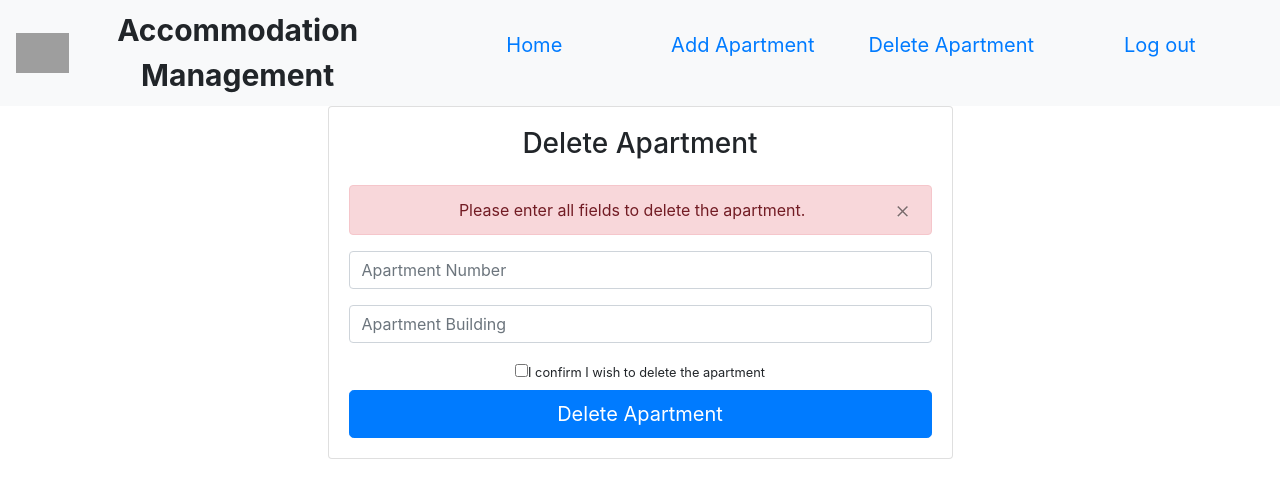
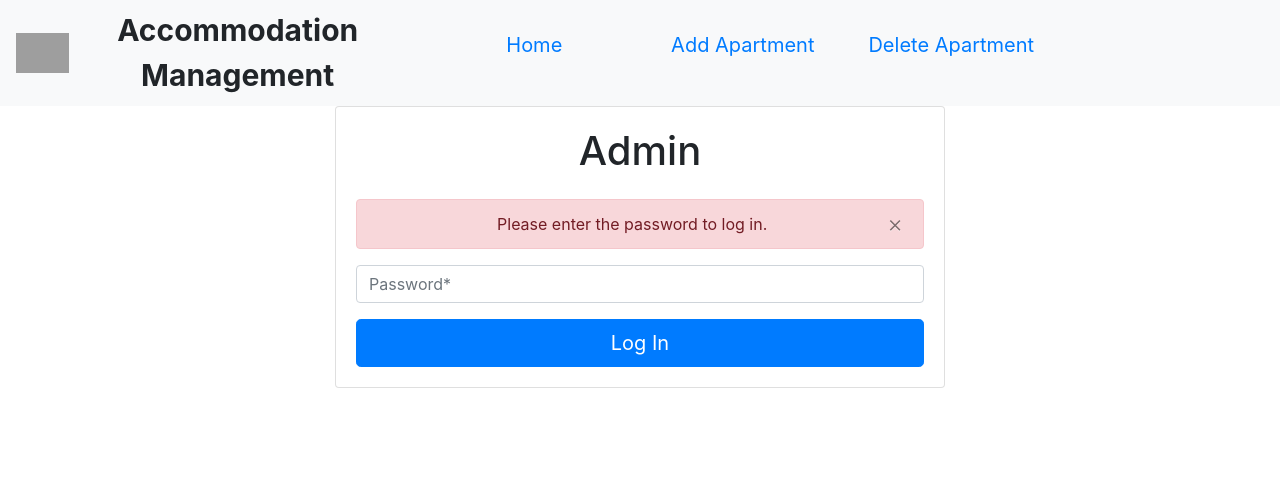
Before and after one commit to JoshDowling/AccommodationFrontEnd, a React (Create React App) app: page /deleteapartment in a window 1280 px wide. Shown: the top 498 px of the page. Built offline with nearby package versions, Linux system fonts and the light colour scheme; grey boxes are pictures that could not be loaded.

Commit message:
Demo ready CRD

```diff
--- a/src/App.js
+++ b/src/App.js
@@ -2,12 +2,12 @@ import React, { Component } from 'react';
 import './App.css';
 import Navbar from './Components/Navbar';
 import { BrowserRouter, Route } from 'react-router-dom';
-import UpdateForm from './Components/UpdateForm';
 import DeleteApartment from './Components/DeleteApartment';
 import AddApartment from './Components/AddApartment';
 import Login from './Components/Login';
 import Home from './Components/Home';
 import ApartmentDetails from './Components/ApartmentDetails';
+import ApartmentDetail from './Components/ApartmentDetail';
 
 
 
@@ -19,12 +19,12 @@ class App extends Component {
           <Navbar />
           <div className= "mainPara">
 
-           <Route exact path="/" component={Login} />
-           <Route exact path="/apartmentDetails" component={ApartmentDetails} />
-           {/* {(sessionStorage.getItem("Account"))=== null? <Route exact path="/addapartment" component={Login} />:<Route exact path="/addapartment" component={AddApartment} />}\*/} <Route exact path="/addapartment" component={AddApartment} />
-           {/* {(sessionStorage.getItem("Account"))=== null? <Route exact path="/delete" component={Login} />:<Route exact path="/delete" component={DeleteForm} /> } */} <Route exact path="/deleteapartment" component={DeleteApartment} />
-           {/* {(sessionStorage.getItem("Account"))=== null? <Route exact path="/updatetrainee" component={Login} />:<Route exact path="/updatetrainee" component={UpdateTrainee} />  } */} <Route exact path="/updateform" component={UpdateForm} />
-            {/* {(sessionStorage.getItem("Account"))=== null? <Route exact path="/home" component={Login} />:<Route exact path="/home" component={Home} />  } */}<Route exact path="/home" component={Home} />
+          {(sessionStorage.getItem("logUser"))=== null? <Route exact path="/" component={Login} />:<Route exact path="/" component={Home} />}
+           {(sessionStorage.getItem("logUser"))=== null? <Route exact path="/apartmentDetails" component={Login} />:<Route exact path="/apartmentDetails" component={ApartmentDetails} />}
+           {(sessionStorage.getItem("logUser"))=== null? <Route exact path="/apartmentDetail" component={Login} />:<Route exact path="/apartmentDetail" component={ApartmentDetail} />}
+            {(sessionStorage.getItem("logUser"))=== null? <Route exact path="/addapartment" component={Login} />:<Route exact path="/addapartment" component={AddApartment} />}
+            {(sessionStorage.getItem("logUser"))=== null? <Route exact path="/deleteapartment" component={Login} />:<Route exact path="/deleteapartment" component={DeleteApartment} /> }
+            {(sessionStorage.getItem("logUser"))=== null? <Route exact path="/home" component={Login} />:<Route exact path="/home" component={Home} />  }
                </div>
         </div>
       </BrowserRouter>
--- a/src/Components/AddApartment.js
+++ b/src/Components/AddApartment.js
@@ -47,7 +47,8 @@ class AddApartment extends Component {
                 console.log(error);
             });
             alert("New Apartment has been added into the system.")
-            this.props.history.push("/home")
+            this.props.history.push("/home");
+            window.location.reload();
         }
 
     handleSubmit = event => {
--- a/src/Components/DeleteApartment.js
+++ b/src/Components/DeleteApartment.js
@@ -1,48 +1,33 @@
 import React, { Component } from 'react';
 import axios from 'axios';
-import { BaseURL, DeleteApt} from '../Constants'
+import { TestURL, DeleteApt, GetAll} from '../Constants'
 
 class DeleteApartment extends Component {
 
     constructor(props) {
         super(props);
         this.state = {
-            userName: null,
-            password: null,
+            apartmentNumber: null,
+            apartmentBuilding: null,
         }
     }
 
-    handleUserName = event => {
+    handleApartmentNumber = event => {
         this.setState({
-            userName: event.target.value
+            apartmentNumber: event.target.value
         });
     }
 
-    handlePassword = event => {
+    handleApartmentBuilding = event => {
         this.setState({
-            password: event.target.value
+            apartmentBuilding: event.target.value
         });
     }
 
-    clearSession = () => {
-        sessionStorage.clear();
-        this.props.history.push("/");
-    }
-
-    handleAccountToDelete = (id) => {
-
-        axios.delete(BaseURL+DeleteApt).then(response => {
-            this.setState({ aptmt: response.data }, () => {
-            })
-          })
-
-        axios({
-            method: "delete",
-            // url:  Constants.hotspot_ip + ":8080/HotSpot-Project/api/userAccount/deleteAccount/" + id,
-        }).then(response => {
-            let deleteAccount = response.data;
-            this.clearSession();
-            alert("Account has successfully been deleted.");
+    handleApartmentToDelete = (id) => {
+        axios.delete(TestURL + DeleteApt + id)
+        .then(response => {
+            alert("Apartment has successfully been deleted.");
             this.props.history.push("/");
         });
 
@@ -51,16 +36,17 @@ class DeleteApartment extends Component {
     handleSubmit = () => {
         axios({
             method: "get",
-            // url: Constants.hotspot_ip + ":8080/HotSpot-Project/api/userAccount/getAllAccounts",
+            url: TestURL + GetAll,
         }).then(response => {
-            let userAccounts = response.data;
-            console.log(userAccounts);
-            for (let account = 0; account < userAccounts.length; account++) {
-                if ((this.state.userName === this.state.loggedInUser.userName) &&
-                    (this.state.password === this.state.loggedInUser.password)) {
-                    this.handleAccountToDelete(this.state.loggedInUser.userID);
+            let apartmentLists = response.data;
+
+            for (let i = 0; i < apartmentLists.length; i++) {
+                if (this.state.apartmentNumber == apartmentLists[i].apartmentNumber &&
+                    this.state.apartmentBuilding == apartmentLists[i].apartmentBuilding) {
+                    this.handleApartmentToDelete(apartmentLists[i].apartmentId);
                 }
             }
+            window.location.reload();
         })
     }
 
@@ -78,14 +64,14 @@ class DeleteApartment extends Component {
                 </div>
                                 <fieldset onSubmit={this.handleSubmit}>
                                     <div className="form-group has-error">
-                                        <input className="form-control input-lg" onChange={this.handleUserName} placeholder="Apartment Number" name="username" type="text" required/>
+                                        <input className="form-control input-lg" onChange={this.handleApartmentBuilding} placeholder="Apartment Name" name="username" type="text" required/>
                                     </div>
                                     <div className="form-group has-success">
-                                        <input id="password" className="form-control input-lg" onChange={this.handlePassword} placeholder="Apartment Building" name="password" type="text" required/>
+                                        <input id="password" className="form-control input-lg"onChange={this.handleApartmentNumber} placeholder="Apartment Number" type="text" required/>
                                     </div>
                                     <div className="checkbox">
                                         <label className="small">
-                                            <input name="terms" type="checkbox" required/>I confirm I wish to delete the apartment
+                                            <input name="terms" type="checkbox" required={true}/>I confirm I wish to delete the apartment
                                         </label>
                                     </div>
                                     <input className="btn btn-lg btn-primary btn-block" onClick={this.handleSubmit} value="Delete Apartment" type="submit" />
--- a/src/Components/Home.js
+++ b/src/Components/Home.js
@@ -17,9 +17,6 @@ class Home extends Component {
 
   axios.get(TestURL+GetAll).then(response => {
     this.setState({ aptmt: response.data }, () => {
-      console.log(response.data);
-      console.log(this.state.aptmt.occupied);
-      console.log(this.state.aptmt.apartmentBuilding);
     })
   })
  }
@@ -73,7 +70,7 @@ class Home extends Component {
 
       <script src="http://code.jquery.com/jquery-2.1.3.min.js"></script>
       <meta name='viewport' content='width=device-width, initial-scale=1.0' />
-      <BootstrapTable ref='table' data={this.state.aptmt} search strictSearch={true}  striped={true} hover={true}>
+      <BootstrapTable id='MainTable' ref='table' data={this.state.aptmt} search strictSearch={true}  striped={true} hover={true}>
         <TableHeaderColumn dataField='apartmentBuilding' dataSort={true}>Building Name</TableHeaderColumn>
         <TableHeaderColumn dataField='apartmentNumber' isKey={true} dataSort={true} onClick= {'/apartmentdetails'} > Apartment Number</TableHeaderColumn>
         <TableHeaderColumn dataField='roomNumber' dataSort={true} >Room Number</TableHeaderColumn>
--- a/src/Components/Login.js
+++ b/src/Components/Login.js
@@ -1,27 +1,34 @@
 import React, { Component } from 'react';
 import axios from 'axios';
-import { TestURL, GetAll} from '../Constants'
+import { TestURL, CheckPassword} from '../Constants'
 
 class Login extends Component {
   constructor() {
     super();
     this.state = {
-      account: [],
-      username: null,
       password: null
     };
   }
 
+  handlePassword = event => {
+     this.setState({
+       password: event.target.value
+     })
+  }
+
   checkUser = () => {
 
-    axios.post(TestURL+GetAll, {
+    axios.get(TestURL+CheckPassword + this.state.password)
+      .then((response) => {
+        let message = response.data;
+        if (message.message === ("Login success")) {
+          sessionStorage.setItem("logUser", JSON.stringify(message));
+          window.location.reload();
+          alert(message.message + ".");
+          console.log(message);
 
-      password: this.state.password
-    })
-      .then((response) => {
-        if (response.data[0] === this.state.username) {
-          sessionStorage.setItem("logUser", response.data[0]);
-
+        }else {
+          alert(message.message + ". Please enter the correct password.");
         }
       })
       .catch(function (error) {
@@ -54,7 +61,7 @@ class Login extends Component {
                 <div className="alert alert-danger">
                   <a className="close font-weight-light" data-dismiss="alert" href="">×</a>Please enter the password to log in.
                 </div>
-                <fieldset onSubmit={this.handleSubmit}>
+                <fieldset onSubmit={this.handleSubmit }>
                   <div className="form-group has-success">
                     <input id="password" className="form-control input-lg" onChange={this.handlePassword} placeholder="Password*" name="password" type="password" required/>
                   </div>
--- a/src/Components/Navbar.js
+++ b/src/Components/Navbar.js
@@ -12,7 +12,7 @@ class Navbar extends Component {
                             <li><Link to="/home">Home</Link></li>
                             <li><Link to="/addapartment">Add Apartment</Link></li>
                             <li><Link to="/deleteapartment">Delete Apartment</Link></li>
-                            <li><Link to="/" onClick={() => { sessionStorage.removeItem("Account"); window.location.reload() }}>Log out</Link></li>
+                            {(sessionStorage.getItem("logUser"))=== null? null :<li><Link to="/" onClick={() => { sessionStorage.removeItem("logUser"); window.location.reload() }}>Log out</Link></li>}
                         </ul>
 
                     </nav>
--- a/src/Constants.js
+++ b/src/Constants.js
@@ -7,4 +7,4 @@ export const DeleteApt = "/apartmentManager/deleteApartmentManager/"
 export const UpdateApt = "/apartmentManager/updateApartmentManager/"
 export const CheckUser = "/verify/verifyPassword"
 export const ColourGen = "/colourGen/getColour"
-export const CheckPassword = "/checkPassword/"
+export const CheckPassword = "/apartmentManager/checkPassword/"
```
Also changed, not shown: src/Components/ApartmentDetail.js (+7 -14 lines).
